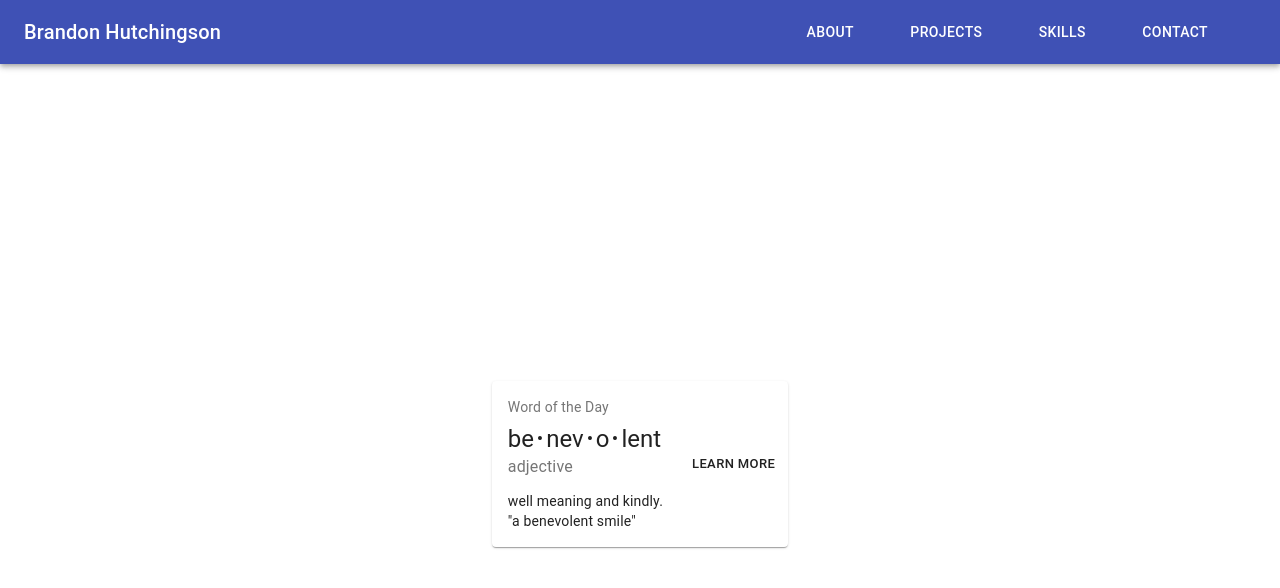
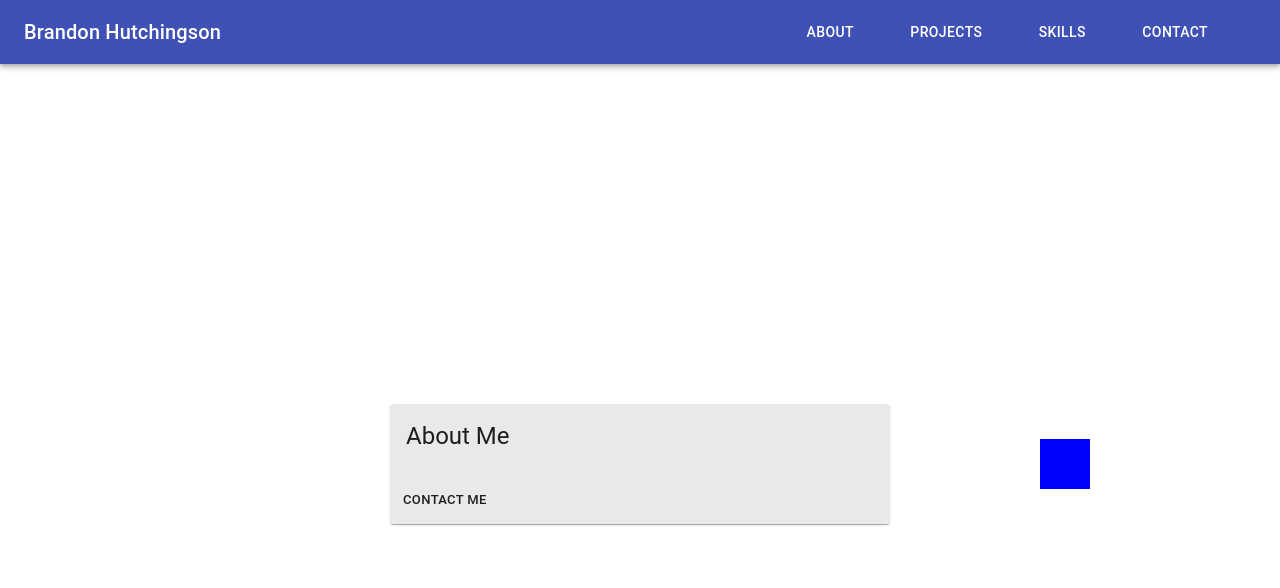
Before and after one commit to bHutchingson/react-portfolio, a React (Create React App) app: page / in a window 1280 px wide. Shown: the top 588 px of the page. Built offline with nearby package versions, Linux system fonts and the light colour scheme.

Commit message:
updated about me layout and background

```diff
--- a/src/aboutCard/AboutCard.js
+++ b/src/aboutCard/AboutCard.js
@@ -1,55 +1,33 @@
 import React from 'react';
 import { makeStyles } from '@material-ui/core/styles';
+import { AppBar, Toolbar, Typography, IconButton, Button, useMediaQuery, useTheme } from "@material-ui/core";
 import Card from '@material-ui/core/Card';
 import CardActions from '@material-ui/core/CardActions';
 import CardContent from '@material-ui/core/CardContent';
-import Button from '@material-ui/core/Button';
-import Typography from '@material-ui/core/Typography';
+import useStyles from './styles';
 
-const useStyles = makeStyles({
-  root: {
-    display: 'flex',
-    minWidth: 275,
-  },
-  bullet: {
-    display: 'inline-block',
-    margin: '0 2px',
-    transform: 'scale(0.8)',
-  },
-  title: {
-    fontSize: 14,
-  },
-  pos: {
-    marginBottom: 12,
-  },
-});
+
 
 const SimpleCard = () => {
   const classes = useStyles();
   const bull = <span className={classes.bullet}>•</span>;
 
-  return (
+  return ( <>
+    <div className={classes.backdrop}></div>
     <Card className={classes.root}>
-      <CardContent>
-        <Typography className={classes.title} color="textSecondary" gutterBottom>
-          Word of the Day
-        </Typography>
-        <Typography variant="h5" component="h2">
-          be{bull}nev{bull}o{bull}lent
-        </Typography>
-        <Typography className={classes.pos} color="textSecondary">
-          adjective
+      <CardContent className={classes.content}>
+        <Typography variant="h5" component="h2" gutterBottom>
+          About Me
         </Typography>
         <Typography variant="body2" component="p">
-          well meaning and kindly.
-          <br />
-          {'"a benevolent smile"'}
+
         </Typography>
       </CardContent>
-      <CardActions>
-        <Button size="small">Learn More</Button>
+      <CardActions className={classes.contactBtn}>
+        <Button size="small">Contact Me</Button>
       </CardActions>
     </Card>
+  </>
   );
 }
 
--- /dev/null
+++ b/src/aboutCard/styles.js
@@ -0,0 +1,46 @@
+import { makeStyles } from '@material-ui/core/styles';
+import grey from '@material-ui/core/colors/grey';
+import blueGrey from '@material-ui/core/colors/blueGrey';
+
+
+
+const colorGrey = blueGrey[100];
+
+const useStyles = makeStyles({
+  root: {
+    display: 'flex',
+    flexDirection: 'column',
+    width: 500,
+    /* backgroundColor: colorGrey, */
+    backdropFilter: "blur(2px)",
+    background: 'rgb(219, 219, 219, 0.6)',
+
+  },
+  content: {
+    display: 'flex'
+  },
+  contactBtn: {
+    display: 'flex'
+  },
+  bullet: {
+    display: 'inline-block',
+    margin: '0 2px',
+    transform: 'scale(0.8)',
+  },
+  title: {
+    fontSize: 14,
+  },
+  pos: {
+    marginBottom: 12,
+  },
+  backdrop: {
+    width: '50px',
+    height: '50px',
+    backgroundColor: 'blue',
+    zIndex: -232,
+    position: 'absolute',
+    right: '190px',
+  }
+});
+
+export default useStyles;
```
